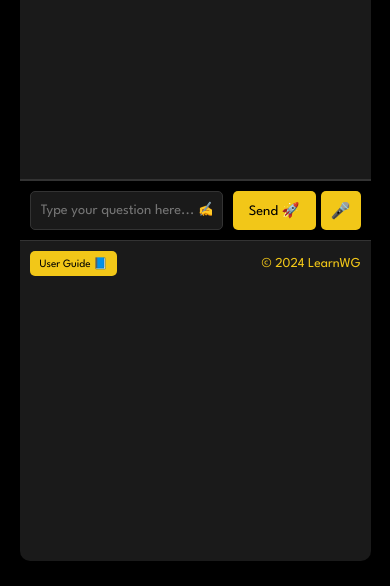
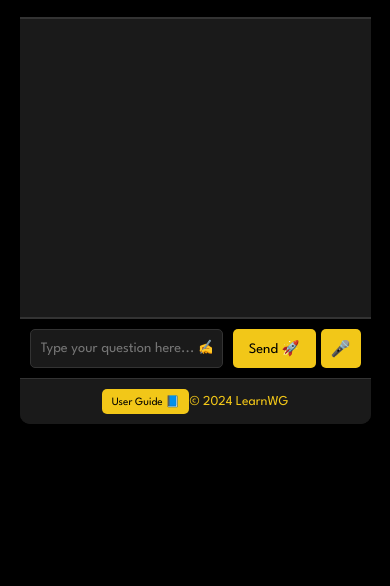
Before and after one commit to jgazcagtz/languagetutor, a plain HTML site: page index.html in a window 390 px wide. Shown: the part 258-844 px from the top of the page. Drawn offline with Linux system fonts and the light colour scheme.

Commit message:
Update style.css

```diff
--- a/style.css
+++ b/style.css
@@ -398,8 +398,19 @@ footer a:hover {
     }
 
     /* Optional: Adjust the height of the chat-container to better fit mobile screens */
-    .chat-container {
+    /* .chat-container {
         height: calc(100vh - 80px); /* Adjust based on new padding and banner height */
+    /* } */
+
+    /* **Footer Adjustments for Mobile** */
+    footer {
+        flex-wrap: wrap; /* Allow footer items to wrap to the next line if necessary */
+        justify-content: center; /* Center items horizontally */
+        text-align: center; /* Center text within each item */
+    }
+
+    footer p, footer a {
+        margin: 5px 0; /* Add vertical spacing between items */
     }
 }
 
```
